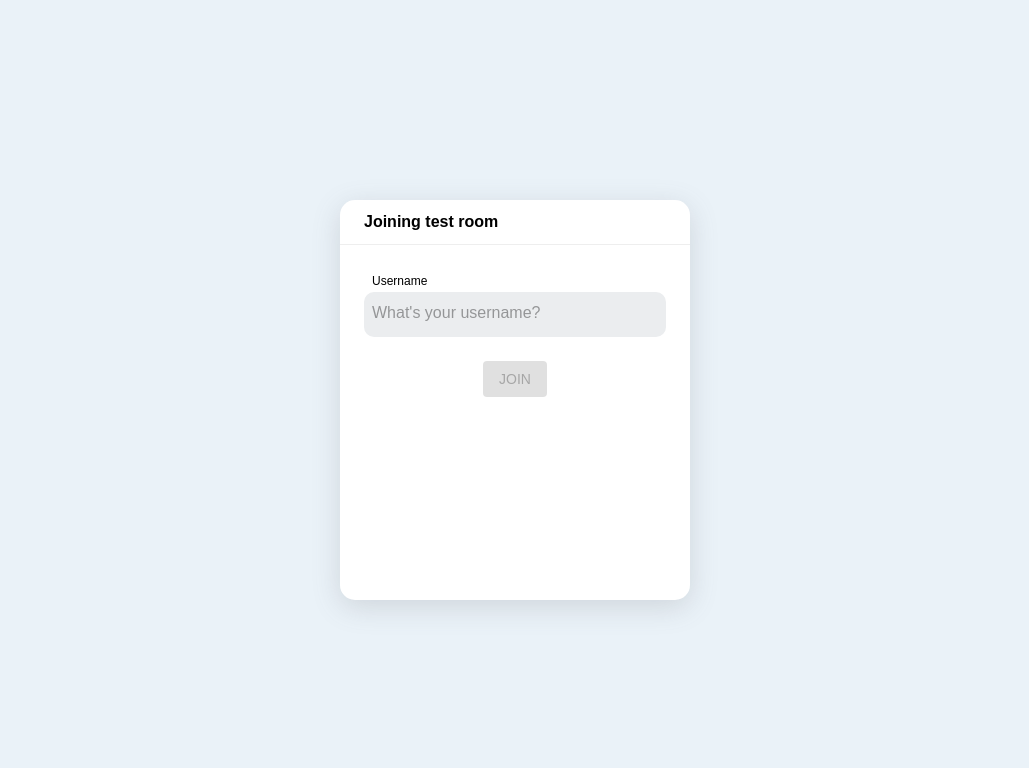
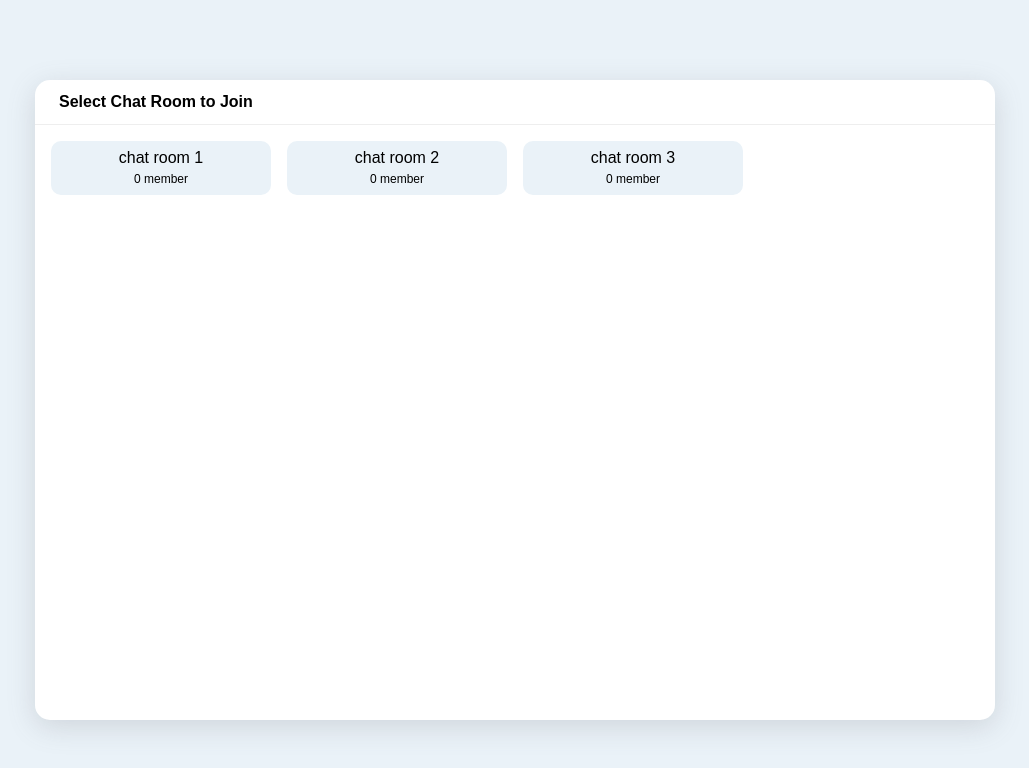
Before and after one commit to simicity/good-ol-chat-room, a React (Vite) app in the folder client/: page / in a window 1280 px wide. Shown: the top 768 px of the page, without its empty margins (125-1154 px from the left). Built offline with nearby package versions, Linux system fonts and the light colour scheme; a web font is replaced by a local one.

Commit message:
Add chat room selection page

```diff
--- a/client/src/components/AppHeader.tsx
+++ b/client/src/components/AppHeader.tsx
@@ -4,9 +4,17 @@ import { useAppSelector } from '../slices/hooks';
 
 function AppHeader({ type }: { type: string }) {
   let title: string | undefined;
-  if(type === "select-chatroom") title = "Select Chat Room";
-  else if(type === "join-chatroom") title = "Joining " + useAppSelector(state => state.chatroom.name);
-  else if(type === "inside-chatroom") title = useAppSelector(state => state.chatroom.name);
+  switch(type) {
+    case "select-chatroom":
+      title = "Select Chat Room to Join";
+      break;
+    case "join-chatroom":
+      title = "Joining " + useAppSelector(state => state.chatroom.name);
+      break;
+    case "inside-chatroom":
+      title = useAppSelector(state => state.chatroom.name);
+      break;
+  }
 
   return (
     <Box sx={{ borderBottom: "1px solid #eee" }}>
--- a/client/src/components/ChatRoomJoinForm.tsx
+++ b/client/src/components/ChatRoomJoinForm.tsx
@@ -62,7 +62,7 @@ function ChatRoomJoinForm() {
             }}
           />
         <Stack spacing={1} direction="row" sx={{display: "flex", justifyContent: "center"}}>
-          {/* <Button onClick={() => {}}>Cancel</Button> */}
+          <Button onClick={() => navigate("/room")}>Cancel</Button>
           <Button type="submit" variant="contained" disabled={isButtonDisabled}>Join</Button>
         </Stack>
       </form>
--- /dev/null
+++ b/client/src/components/entrance/ChatRoomCard.tsx
@@ -0,0 +1,42 @@
+import { ChatRoomData } from '../../interfaces';
+import Box from '@mui/material/Box';
+import Typography from '@mui/material/Typography';
+import { useNavigate } from 'react-router-dom';
+import { useAppDispatch } from '../../slices/hooks';
+import { setRoom } from '../../slices/chatroom';
+import { ButtonBase } from '@mui/material';
+
+
+const style = {
+  backgroundColor: '#EAF2F8',
+  p: '5px 15px',
+  borderRadius: '10px',
+}
+
+function ChatRoomCard({ chatroom }: { chatroom: ChatRoomData }) {
+  const navigate = useNavigate();
+  const dispatch = useAppDispatch();
+  const roomsize = chatroom.members.length;
+
+  const handleClick = () => {
+    if(chatroom.name) {
+      dispatch(setRoom(chatroom.name));
+      navigate('/room/join/' + chatroom.name);
+    }
+  }
+
+  return (
+    <ButtonBase sx={{ display: "block", width: "100%" }}>
+      <Box sx={style} onClick={handleClick}>
+        <Typography variant="body1" component="p">
+          {chatroom.name}
+        </Typography>
+        <Typography variant="caption" component="p">
+          {roomsize + " member" + (roomsize > 1 ? "s" : "")}
+        </Typography>
+      </Box>
+    </ButtonBase>
+  )
+}
+
+export default ChatRoomCard;
--- /dev/null
+++ b/client/src/components/entrance/ChatRoomList.tsx
@@ -0,0 +1,27 @@
+import AppHeader from '../AppHeader';
+import ChatRoomListBody from './ChatRoomListBody';
+import Stack from '@mui/material/Stack';
+
+const style = {
+  position: 'absolute',
+  top: '50%',
+  left: '50%',
+  transform: 'translate(-50%, -50%)',
+  width: '75%',
+  height: '80%',
+  maxWidth: '1000px',
+  borderRadius: '15px',
+  boxShadow: 'rgba(100, 100, 111, 0.2) 0px 7px 29px 0px',
+  backgroundColor: 'white',
+}
+
+function ChatRoomEntrance() {
+  return (
+    <Stack direction="column" sx={style}>
+      <AppHeader type={"select-chatroom"} />
+      <ChatRoomListBody />
+    </Stack>
+  )
+}
+
+export default ChatRoomEntrance;
--- /dev/null
+++ b/client/src/components/entrance/ChatRoomListBody.tsx
@@ -0,0 +1,29 @@
+import Box from '@mui/material/Box';
+import Grid from '@mui/material/Grid';
+import ChatRoomCard from './ChatRoomCard';
+import Typography from '@mui/material/Typography';
+import { useAppSelector } from '../../slices/hooks';
+
+function ChatRoomListBody() {
+  const chatrooms = useAppSelector(state => state.chatrooms);
+
+  return (
+    <Box sx={{ m:2 }}>
+      <Grid container spacing={2}>
+      {chatrooms && chatrooms.length > 0 ? (
+        chatrooms.map((chatroom, index) => (
+          <Grid item xs={12} sm={6} md={4} lg={3} key={index}>
+            <ChatRoomCard key={chatroom.name} chatroom={chatroom} />
+          </Grid>
+        ))
+      ) : (
+        <Typography component="div" variant="body1">
+          No Chat Room
+        </Typography>
+      )}
+    </Grid>
+    </Box>
+  )
+}
+
+export default ChatRoomListBody;
--- a/client/src/interfaces.ts
+++ b/client/src/interfaces.ts
@@ -6,7 +6,8 @@ export interface UserData {
 }
 
 export interface ChatRoomData {
-  name?: string;
+  name: string | undefined;
+  members: UserData[];
 }
 
 /** Shared types with server: Types for socket processing */
--- a/client/src/slices/chatroom.ts
+++ b/client/src/slices/chatroom.ts
@@ -1,20 +1,24 @@
-import { ChatRoomData } from './../interfaces';
+import { ChatRoomData, UserData } from './../interfaces';
 import { createSlice } from '@reduxjs/toolkit';
 import type { PayloadAction } from '@reduxjs/toolkit'
 
 const initialState: ChatRoomData = {
-  name: "test room",//undefined,
+  name: undefined,
+  members: [] as UserData[],
 }
 
 const chatRoomsSlice = createSlice({
   name: 'chatroom',
   initialState,
   reducers: {
-    setRoom: (state, action: PayloadAction<ChatRoomData>) => {
-      state = action.payload;
+    setRoom: (state, action: PayloadAction<string>) => {
+      state.name = action.payload;
     },
     resetRoom: (state) => {
       state = initialState;
+    },
+    updateMember: (state, action: PayloadAction<UserData[]>) => {
+      state.members = action.payload;
     },
   },
 });
--- a/client/src/slices/chatrooms.ts
+++ b/client/src/slices/chatrooms.ts
@@ -5,9 +5,9 @@ import type { PayloadAction } from '@reduxjs/toolkit'
 const chatRoomsSlice = createSlice({
   name: 'chatrooms',
   initialState: [
-    {name: "chat room 1"},
-    {name: "chat room 2"},
-    {name: "chat room 3"},
+    {name: "chat room 1", members: []},
+    {name: "chat room 2", members: []},
+    {name: "chat room 3", members: []},
   ] as ChatRoomData[],
   reducers: {
     addChatRoom: (state, action: PayloadAction<ChatRoomData>) => {
--- a/client/src/slices/user.ts
+++ b/client/src/slices/user.ts
@@ -17,7 +17,6 @@ const userSlice = createSlice({
     },
     disconnectUser: (state) => {
       state = initialState;
-      state.isOnline = false;
     },
   },
 });
--- a/client/src/utils/socketHelper.ts
+++ b/client/src/utils/socketHelper.ts
@@ -47,7 +47,7 @@ const useSocket = () => {
       socket.off("connect_error", onDisconnect);
       socket.off('disconnect', onDisconnect);
     };
-  }, []);
+  }, [chatroom]);
 
 };
 
```
Also changed, not shown: client/src/App.tsx (+10 -1 lines).
